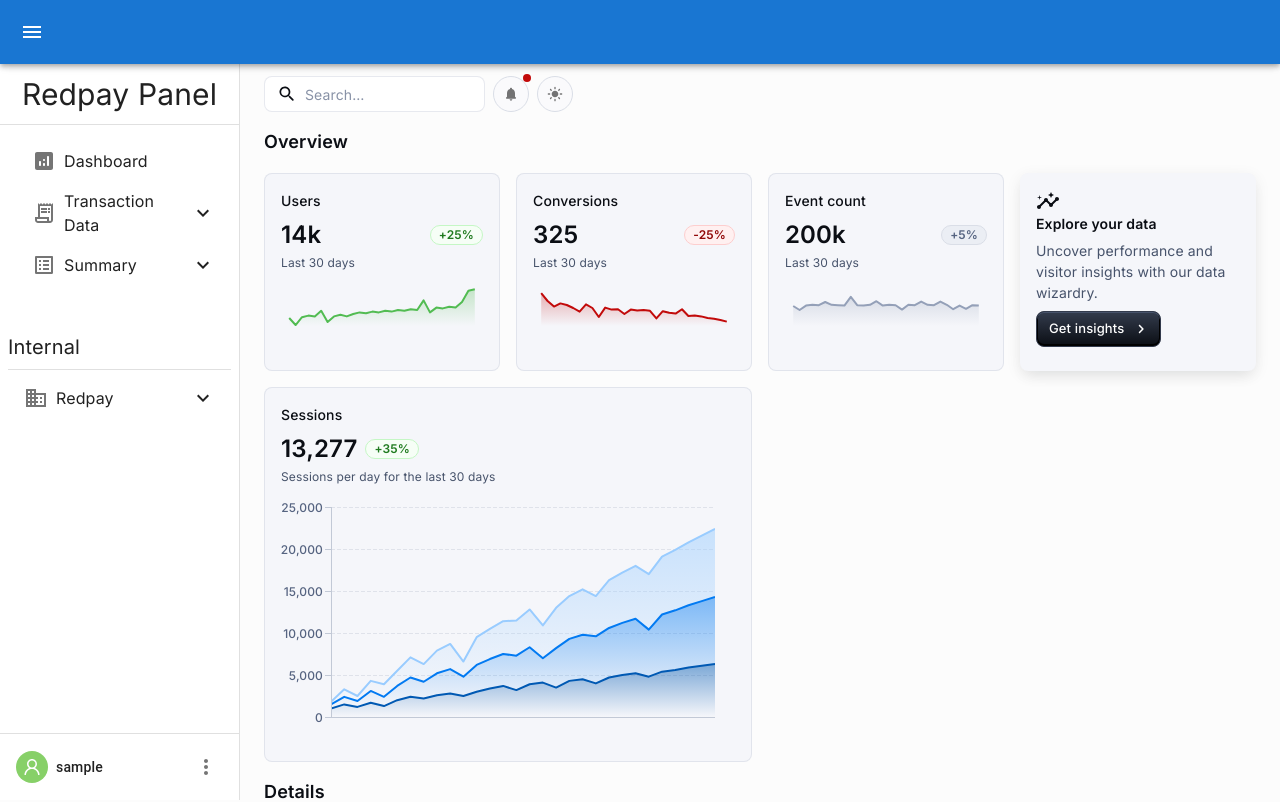
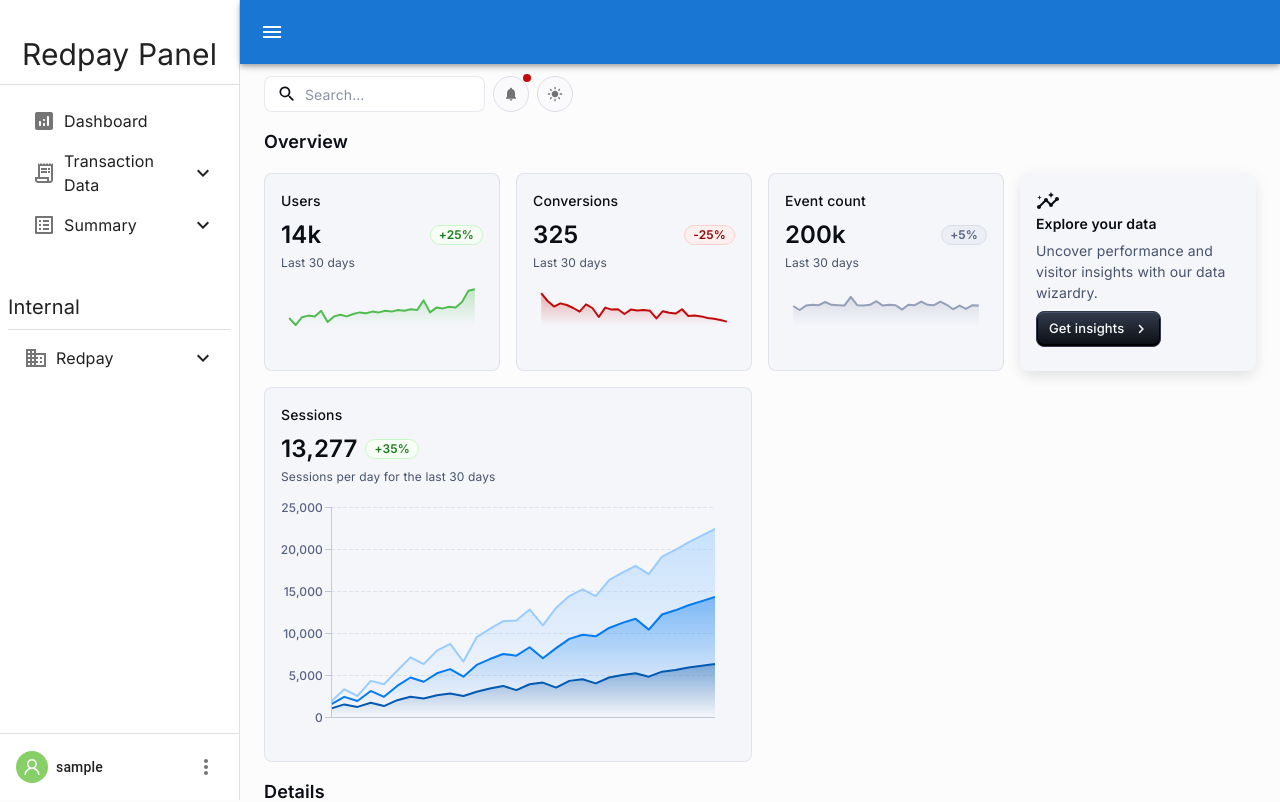
Before and after one commit to Organization-dcb-new/dcb-fe, a React (Vite) app: page / in a window 1280 px wide. Shown: the top 802 px of the page. Built offline with nearby package versions, Linux system fonts and the light colour scheme; sample sign-in values are in the browser's storage.

Commit message:
feat(MainLayout): adjust layout

```diff
--- a/src/components/SideMenu.tsx
+++ b/src/components/SideMenu.tsx
@@ -67,7 +67,7 @@
             mt: 'calc(var(--template-frame-height, 0px) + 4px)',
             p: 1.5,
           }}
-          className='pt-[72px]'
+          className='pt-[32px]'
         >
           {/* <SelectContent /> */}
           <div className='text-3xl mx-auto'>Redpay Panel</div>
--- a/src/layout/MainLayout.tsx
+++ b/src/layout/MainLayout.tsx
@@ -32,19 +32,11 @@
   open: boolean
 }>(({ theme, open }) => ({
   flexGrow: 1,
-  //   padding: theme.spacing(3),
-  transition: theme.transitions.create('margin', {
+  transition: theme.transitions.create(['margin', 'width'], {
     easing: theme.transitions.easing.sharp,
-    // duration: theme.transitions.duration.leavingScreen,
   }),
-  marginLeft: `-${drawerWidth}px`,
-  ...(open && {
-    transition: theme.transitions.create('margin', {
-      easing: theme.transitions.easing.easeOut,
-      // duration: theme.transitions.duration.enteringScreen,
-    }),
-    marginLeft: 0,
-  }),
+  marginLeft: open ? 0 : `-${drawerWidth}px`,
+  width: open ? `calc(100% - ${drawerWidth}px)` : '100%', // Menyesuaikan lebar konten
 }))
 
 export default function MainLayout() {
@@ -64,8 +56,9 @@
           zIndex: theme.zIndex.drawer + 1,
           transition: theme.transitions.create(['width', 'margin'], {
             easing: theme.transitions.easing.sharp,
-            // duration: theme.transitions.duration.leavingScreen,
           }),
+          marginLeft: open ? `${drawerWidth}px` : 0, // Geser AppBar saat sidebar terbuka
+          width: open ? `calc(100% - ${drawerWidth}px)` : '100%', // Atur lebar AppBar
         }}
       >
         <Toolbar>
--- a/src/pages/Transactions.tsx
+++ b/src/pages/Transactions.tsx
@@ -40,7 +40,7 @@
 const columns: ColumnType<any>[] = [
   {
     title: 'Transaction ID',
-    width: 320,
+    width: 220,
     dataIndex: 'u_id',
     key: 'u_id',
     render: (text: string) => (
@@ -59,7 +59,7 @@
   },
   {
     title: ' Date',
-    width: 220,
+    width: 100,
     dataIndex: 'created_at',
     key: 'created_at',
     render: (text: string) => (text ? dayjs(text).format('YYYY-MM-DD HH:mm:ss') : 'N/A'),
@@ -72,7 +72,7 @@
   // },
   {
     title: 'Payment Method',
-    width: 190,
+    width: 140,
     align: 'center',
     dataIndex: 'payment_method',
     key: 'payment_method',
@@ -101,7 +101,8 @@
   },
   {
     title: 'Denom',
-    width: 120,
+    width: 100,
+    align: 'center',
     dataIndex: 'amount',
     key: 'amount',
   },
@@ -128,16 +129,17 @@
       return <Badge color={color} text={text} />
     },
   },
+
   {
     title: 'Item Name',
-    width: 230,
+    width: 170,
     align: 'center',
     dataIndex: 'item_name',
     key: 'item_name',
   },
   {
     title: 'Fail Reason',
-    width: 150,
+    width: 120,
     align: 'center',
     dataIndex: 'fail_reason',
     key: 'fail_reason',
@@ -163,7 +165,10 @@
   },
   {
     title: 'Action',
+    width: 120,
     key: 'action',
+    align: 'center',
+    fixed: 'right',
     render: (record: any) => (
       <Button
         variant='outlined'
@@ -396,7 +401,7 @@
         }}
       >
         {/* <Header /> */}
-        <Box sx={{ width: '100%', maxWidth: { sm: '100%', md: '1700px' } }}>
+        <Box sx={{ width: '100%', maxWidth: '96vw' }}>
           {/* cards */}
           <Typography component='h2' variant='h6' sx={{ mb: 2 }}>
             Redpay Transactions
@@ -612,7 +617,7 @@
           </Button>
 
           {/* 1540px */}
-          <div style={{ overflowX: 'scroll', width: '97vw', marginTop: '14px' }}>
+          <div className='mt-5'>
             <Table
               columns={columns}
               dataSource={data}
@@ -623,9 +628,9 @@
                 onChange: handlePageChange,
               }}
               size='small'
-              className='transactions-table'
+              className='transactions-table '
               rowKey='key'
-              scroll={{ x: 1500 }} // Set a fixed width for horizontal scrolling
+              scroll={{ x: 'max-content' }}
             />
           </div>
         </Box>
```
